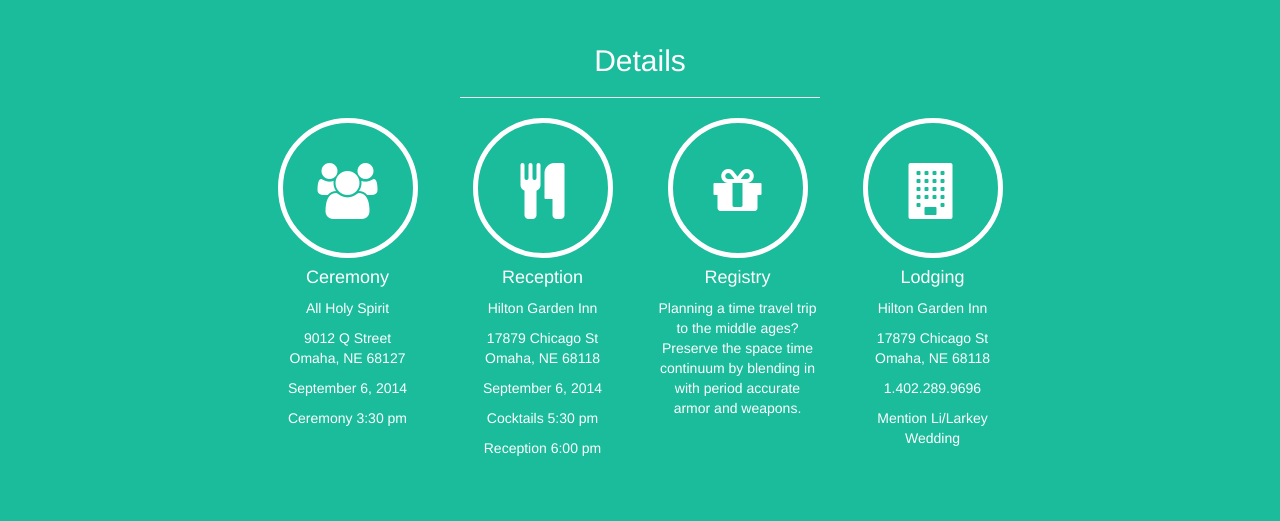
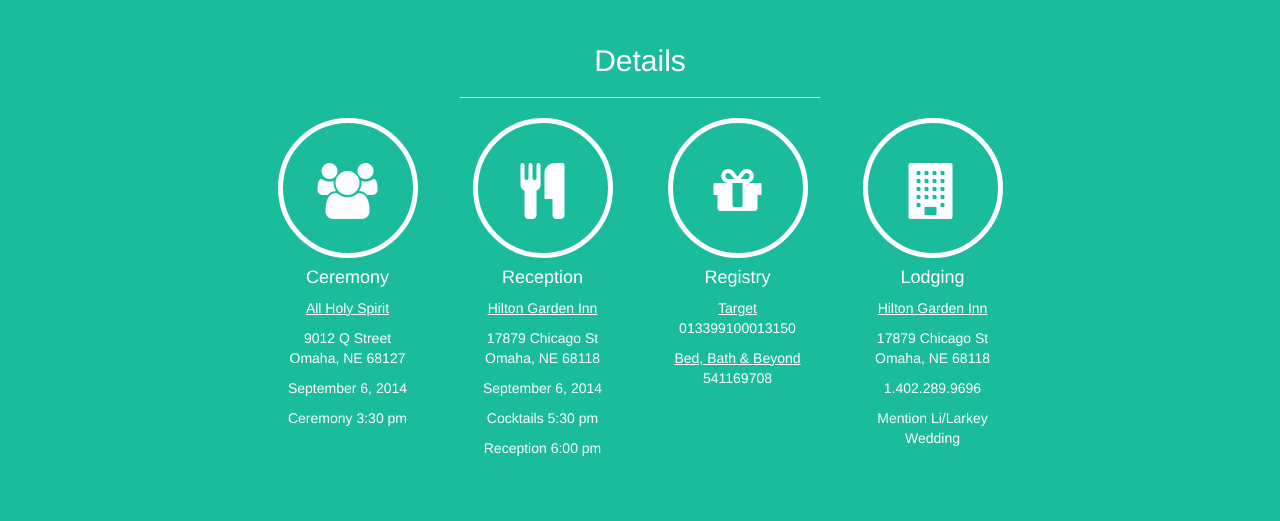
Before and after one commit to edwlarkey/wedding-website, a plain HTML site: page index.html in a window 1280 px wide. Shown: the part 1518-2039 px from the top of the page. Drawn offline with nearby package versions, Linux system fonts and the light colour scheme; grey boxes are pictures that could not be loaded.

Commit message:
Added registry information and links for the details.

```diff
--- a/css/wedding.css
+++ b/css/wedding.css
@@ -50,6 +50,12 @@ body {
 
 .details-item {
   margin-bottom: 15px;
+  color:#ffffff;
+}
+
+.detailLink{
+    color:white !important;
+    text-decoration:underline
 }
 
 i.details-icon {
--- a/index.html
+++ b/index.html
@@ -60,7 +60,7 @@
                     <div class="details-item">
                         <i class="details-icon fa fa-group"></i>
                         <h4>Ceremony</h4>
-                        <p>All Holy Spirit</p>
+                        <p><a class="detailLink" href="http://allholyspirit.com">All Holy Spirit</a></p>
                         <p>9012 Q Street<br />Omaha, NE 68127</p>
                         <p>September 6, 2014</p>
                         <p>Ceremony 3:30 pm</p>
@@ -70,7 +70,7 @@
                     <div class="details-item">
                         <i class="details-icon fa fa-cutlery"></i>
                         <h4>Reception</h4>
-                        <p>Hilton Garden Inn</p>
+                        <p><a class="detailLink" href="http://hiltongardeninn3.hilton.com/en/hotels/nebraska/hilton-garden-inn-omaha-west-OMAWEGI/index.html">Hilton Garden Inn</a></p>
                         <p>17879 Chicago St<br />Omaha, NE 68118</p>
                         <p>September 6, 2014</p>
                         <p>Cocktails 5:30 pm</p>
@@ -81,14 +81,21 @@
                     <div class="details-item">
                         <i class="details-icon fa fa-gift"></i>
                         <h4>Registry</h4>
-                        <p>Planning a time travel trip to the middle ages? Preserve the space time continuum by blending in with period accurate armor and weapons.</p>
+                        <p><a class="detailLink" href="https://www-secure.target.com/RegistryGiftGiverCmd?isPreview=true&status=completePageLink&listId=DeUj71B5g28E2jmBJJR42w&registryType=WD&cumulativeTime=-1&isAjax=false&noOfPings=&viewName=GiftRegistryMyItemsListView">Target</a>
+                        <br>
+                        013399100013150
+                        </p>
+                        <p><a class="detailLink" href="http://www.bedbathandbeyond.com/store/giftregistry/view_registry_guest.jsp?pwsToken=&eventType=Wedding&registryId=541169708&pwsurl=">Bed, Bath & Beyond</a>
+                        <br>
+                        541169708
+                        </p>
                     </div>
                 </div>
                 <div class="col-md-2 text-center">
                     <div class="details-item">
                         <i class="details-icon fa fa-building"></i>
                         <h4>Lodging</h4>
-                        <p>Hilton Garden Inn</p>
+                        <p><a class="detailLink" href="http://hiltongardeninn3.hilton.com/en/hotels/nebraska/hilton-garden-inn-omaha-west-OMAWEGI/index.html">Hilton Garden Inn</a></p>
                         <p>17879 Chicago St<br />Omaha, NE 68118</p>
                         <p>1.402.289.9696</p>
                         <p>Mention Li/Larkey Wedding</p>
```
